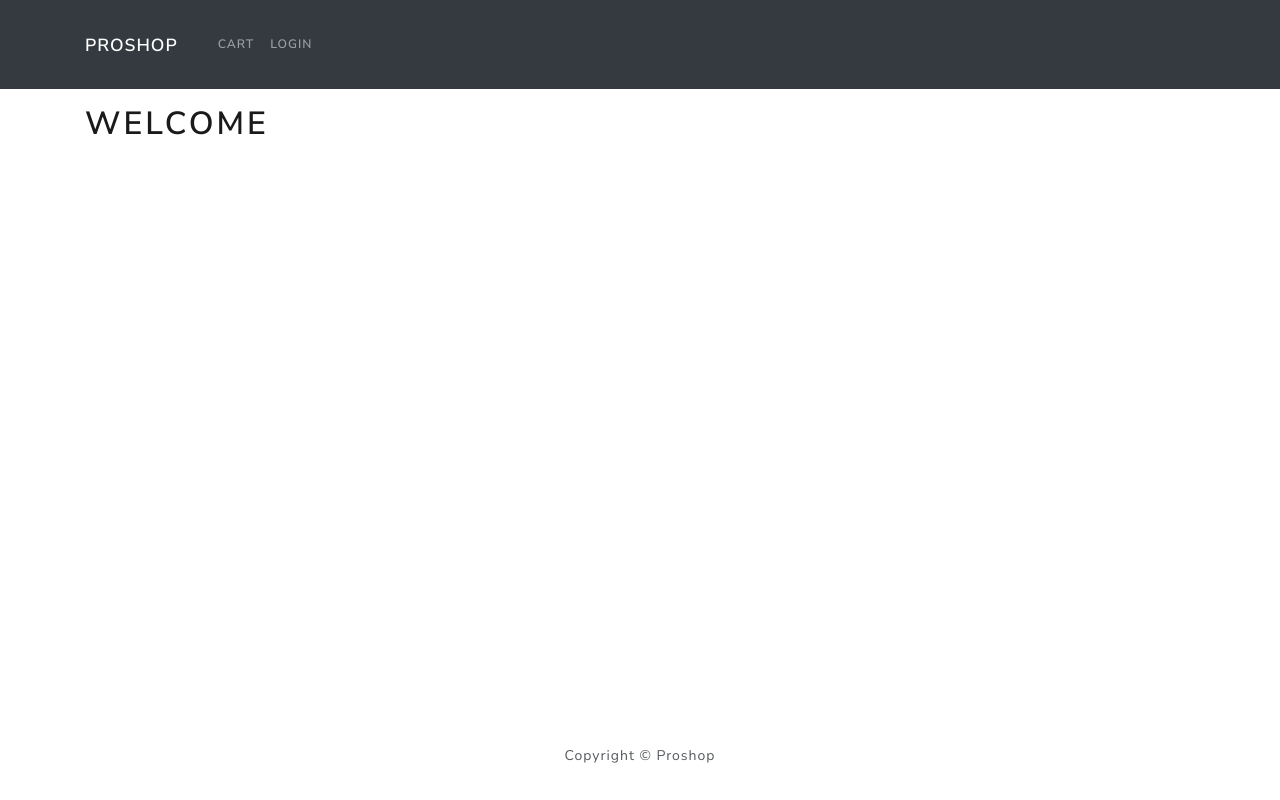
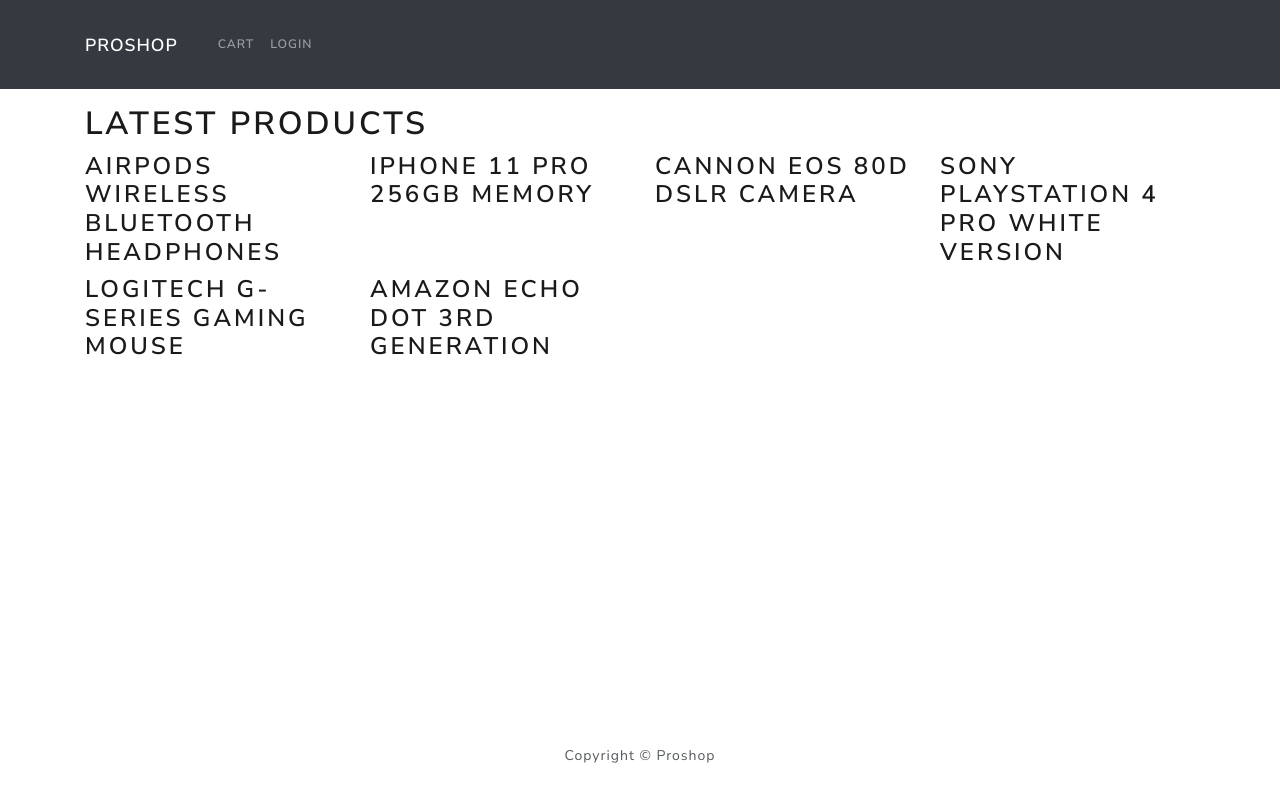
Before and after one commit to JordyVirtuoso/frontend-oroshop, a React (Create React App) app: page / in a window 1280 px wide. Built offline with nearby package versions, Linux system fonts and the light colour scheme; the HTML template or start-up script is replaced by a standard one.

Commit message:
styled coloumns for HomeScreen.js, populated them with products, added it to App.js

```diff
--- a/src/App.js
+++ b/src/App.js
@@ -5,13 +5,15 @@
 import Header from './components/Header'
 import Footer from './components/Footer'
 
+import HomeScreen from './screens/HomeScreen'
+
 function App() {
   return (
     <div>
       <Header />
       <main className="py-3">
         <Container>
-        <h1>Welcome</h1>
+          <HomeScreen />
         </Container>
       </main>
       <Footer />
--- a/src/screens/HomeScreen.js
+++ b/src/screens/HomeScreen.js
@@ -6,6 +6,14 @@
     return (
         <div>
             <h1>Latest Products</h1>
+            <Row>
+                {products.map(product => (
+                    // coloumn size varies depending on display
+                    <Col sm={12} md={6} lg={4} xl={3}>
+                    <h3>{product.name}</h3>
+                    </Col>
+                ))}
+            </Row>
         </div>
     )
 }
```
